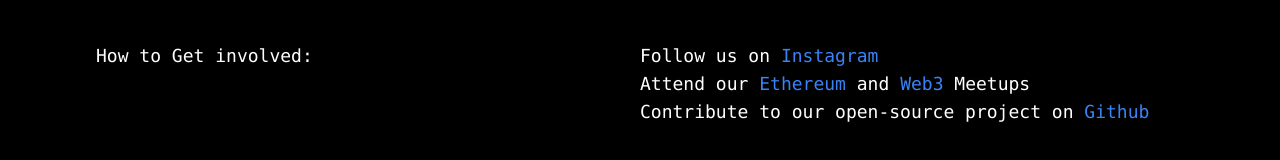
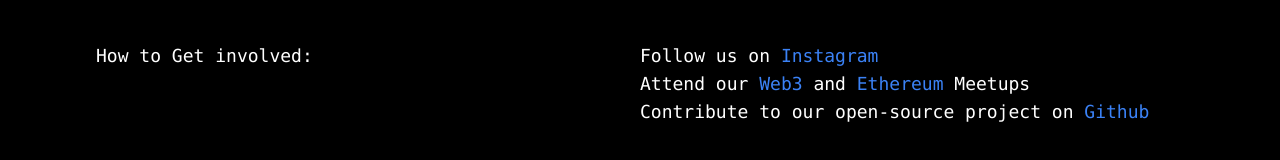
Before and after one commit to h-town-dao/h-town-dao-website, a Next.js app: page / in a window 1280 px wide. Shown: the part 508-668 px from the top of the page. Built offline with nearby package versions, Linux system fonts and the light colour scheme.

Commit message:
updated section headers

```diff
--- a/src/app/about-us/page.tsx
+++ b/src/app/about-us/page.tsx
@@ -1,5 +1,18 @@
+import { info } from "@/data/data";
+import Image from "next/image";
+
 const AboutUs = () => {
-  return <div></div>;
+  return (
+    <div className=''>
+      <div className='flex text-3xl pt-10 justify-center'>About Us</div>
+      <div className='pt-5'>
+        <div className='lg:grid grid-cols-2 gap-5'>
+          <div className=''></div>
+          <div className=''></div>
+        </div>
+      </div>
+    </div>
+  );
 };
 
 export default AboutUs;
--- a/src/app/contact/page.tsx
+++ b/src/app/contact/page.tsx
@@ -1,5 +1,12 @@
+import { info } from "@/data/data";
+import Image from "next/image";
+
 const Contact = () => {
-  return <div></div>;
+  return (
+    <div className=''>
+      <div className='flex text-3xl pt-10 justify-center'>Contact</div>
+    </div>
+  );
 };
 
 export default Contact;
--- a/src/app/page.tsx
+++ b/src/app/page.tsx
@@ -25,12 +25,12 @@ export default function Home() {
         <div className='grid lg:grid-cols-2'>
           <div>How to Get involved:</div>
           <ul>
-            <li>Follow us on {create_link("Instagram", info.instagram_link)}</li>
+            <li>Follow us on {create_link("Instagram", info.links.instagram_link)}</li>
             <li>
-              Attend our {create_link("Ethereum", info.ethereum_meetup_link)} and{" "}
-              {create_link("Web3", info.web3_meetup_link)} Meetups
+              Attend our {create_link("Web3", info.links.web3_meetup_link)} and{" "}
+              {create_link("Ethereum", info.links.ethereum_meetup_link)} Meetups
             </li>
-            <li>Contribute to our open-source project on {create_link("Github", info.github_link)}</li>
+            <li>Contribute to our open-source project on {create_link("Github", info.links.github_link)}</li>
           </ul>
         </div>
       </div>
--- a/src/app/schedule/page.tsx
+++ b/src/app/schedule/page.tsx
@@ -1,5 +1,18 @@
+import { info } from "@/data/data";
+import Image from "next/image";
+
 const Schedule = () => {
-  return <div></div>;
+  return (
+    <div className=''>
+      <div className='flex text-3xl pt-10 justify-center'>2024 Houston Web3 Schedule</div>
+      <div className='pt-5'>
+        <div className='lg:grid grid-cols-2 gap-5'>
+          <div className=''></div>
+          <div className=''></div>
+        </div>
+      </div>
+    </div>
+  );
 };
 
 export default Schedule;
--- a/src/components/Header.tsx
+++ b/src/components/Header.tsx
@@ -52,7 +52,7 @@ const Header: React.FC = () => {
 
         {/* Conditionally render this div based on menuOpen state */}
         {menuOpen && (
-          <div className='lg:hidden flex flex-col absolute top-full left-0 w-full border-solid border-2'>
+          <div className='lg:hidden flex flex-col absolute top-full left-0 w-full border-solid border-2 bg-black'>
             <MenuItem tag='About Us' link='/about-us' />
             <MenuItem tag='Schedule' link='/schedule' />
             <MenuItem tag='Contact' link='/contact' />
--- a/src/data/data.ts
+++ b/src/data/data.ts
@@ -1,10 +1,20 @@
 const info = {
+  links: {
+    instagram_link: "https://www.instagram.com/htxweb3/",
+    twitter_link: "https://www.instagram.com/htxweb3/",
+    ethereum_meetup_link: "https://www.meetup.com/houstonethereum/",
+    web3_meetup_link: "https://www.meetup.com/htownweb3/",
+    github_link: "https://github.com/h-town-dao",
+  },
   mission_statement: "To unlock Houston's Web3 community potential",
-  instagram_link: "https://www.instagram.com/htxweb3/",
-  twitter_link: "https://www.instagram.com/htxweb3/",
-  ethereum_meetup_link: "https://www.meetup.com/houstonethereum/",
-  web3_meetup_link: "https://www.meetup.com/htownweb3/",
-  github_link: "https://github.com/h-town-dao",
+  schedule: {
+    2024_01: { description: "test", image: "/images/download.png" },
+    2024_02: { description: "test", image: "/images/download.png" },
+    2024_03: { description: "test", image: "/images/download.png" },
+    2024_04: { description: "test", image: "/images/download.png" },
+    2024_05: { description: "test", image: "/images/download.png" },
+    2024_06: { description: "test", image: "/images/download.png" },
+  },
 };
 
 export { info };
```
